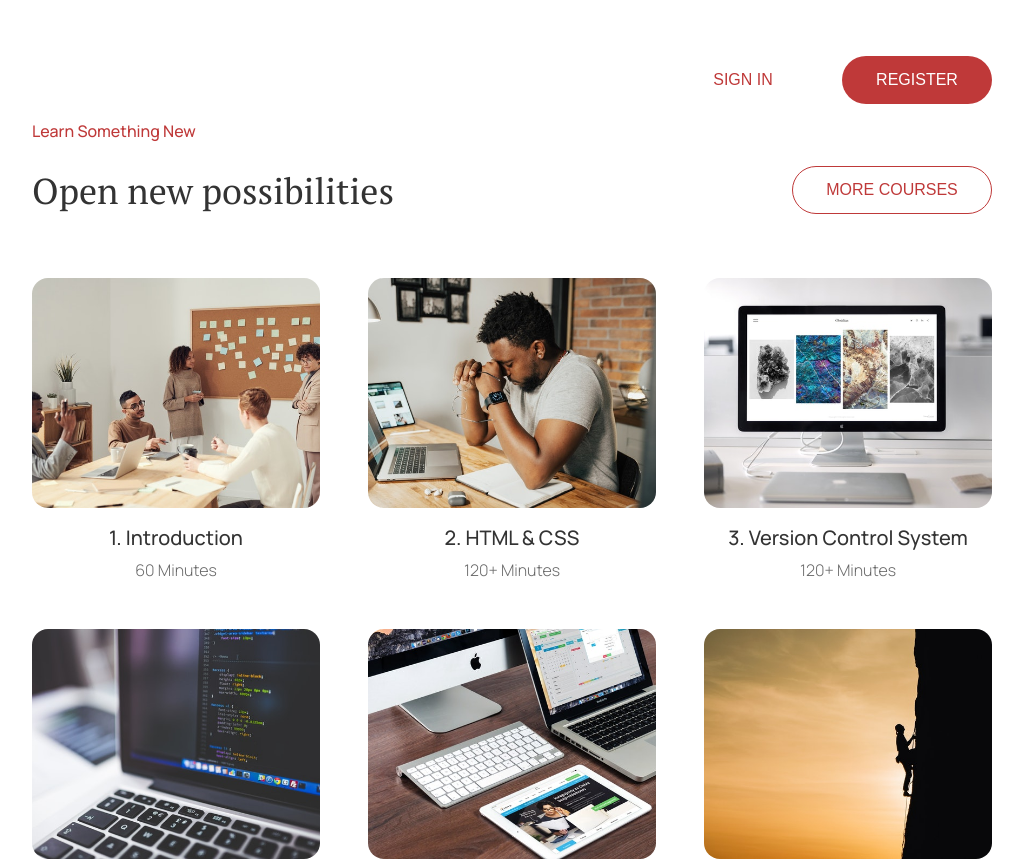
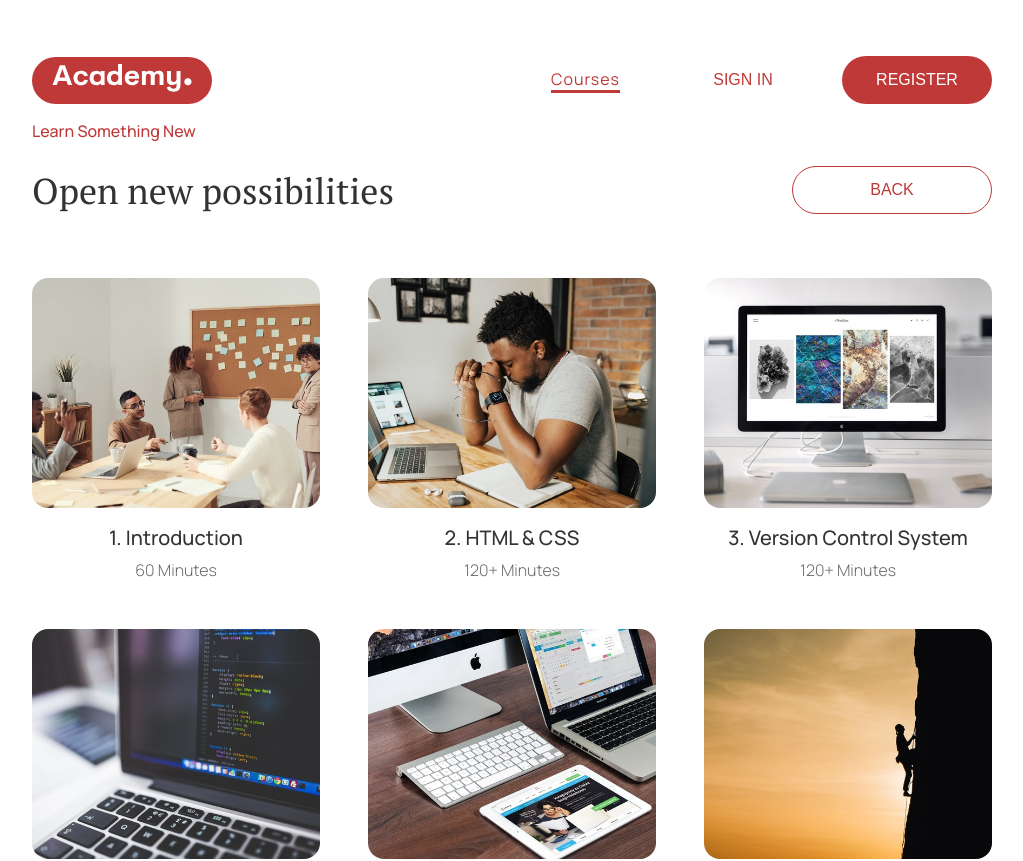
Before and after one commit to DorianBadel/SpeckAcademy, a React (Create React App) app: page /courses in a window 1280 px wide. Shown: the top 861 px of the page, without its empty margins (128-1151 px from the left). Built offline with nearby package versions, Linux system fonts and the light colour scheme.

Commit message:
Zavrsen homework

```diff
--- a/src/components/Header/Header.js
+++ b/src/components/Header/Header.js
@@ -1,6 +1,6 @@
 import React from 'react';
 import './Header.scss';
-import {Link} from "react-router-dom";
+import {NavLink} from "react-router-dom";
 
 import LogoImg from "../../assets/images/logo.svg"
 import Button from "../Button/Button"
@@ -12,16 +12,17 @@ const Header = () => {
     <header className="Header">
 
       <div className="Header-Inner">
-        <Link to="/" className="Header-LogoLink">
+        <NavLink to="/" className={({ isActive }) => (isActive ? "Header-LogoLink Header-Active" : "Header-LogoLink")}>
           <img className="Header-Logo" src={LogoImg} alt="Academy logo"/>
-        </Link>
+        </NavLink>
 
         <svg className="Header-Hamburger" width="448" height="392" viewBox="0 0 448 392" fill="none" xmlns="http://www.w3.org/2000/svg">
                 <path d="M16 72H432C440.837 72 448 64.837 448 56V16C448 7.163 440.837 0 432 0H16C7.163 0 0 7.163 0 16V56C0 64.837 7.163 72 16 72ZM16 232H432C440.837 232 448 224.837 448 216V176C448 167.163 440.837 160 432 160H16C7.163 160 0 167.163 0 176V216C0 224.837 7.163 232 16 232ZM16 392H432C440.837 392 448 384.837 448 376V336C448 327.163 440.837 320 432 320H16C7.163 320 0 327.163 0 336V376C0 384.837 7.163 392 16 392Z" fill="black"/>
         </svg>
 
         <nav className="Header-Nav">
-          <Link to="/courses" className="Header-NavLink"> Courses</Link>
+          <NavLink to="/courses" className={({ isActive }) => (isActive || window.location.pathname === "/course" ? "Header-Active Header-NavLink": "Header-NavLink")}>
+          Courses</NavLink>
 
           <div className="Header-NavButton">
             <Button modifiers={['nav']}> Sign in </Button>
--- a/src/components/Header/Header.scss
+++ b/src/components/Header/Header.scss
@@ -19,7 +19,7 @@
 
         @media (th.$desktop){ display: none; }
 
-        path{ fill: th.$colorSecondary; }
+        path{ fill: th.$colorPrimary; }
     }
 
     &-Inner {
@@ -36,7 +36,19 @@
         @media (th.$desktopLarge){ width: 1260px; }
     }
 
-    &-Logo { width: 140px; }
+    &-Logo { width: 140px;}
+
+    &-LogoLink{
+        padding: 7px 20px 7px 20px;
+        background-color: th.$colorPrimary;
+        border-radius: 30px;
+
+        &.Header-Active{
+            padding: 0px;
+            background-color: #ffffff00;
+            border-radius: 0px;
+        }
+    }
 
     &-Nav {
         display: none;
@@ -53,6 +65,13 @@
         &:hover {
             text-shadow: 0.7px 0 0 th.$colorBgSecondary;
         }
+
+        &.Header-Active{
+            color: th.$colorPrimary;
+            border-color: th.$colorPrimary;
+
+        }
+
     }
 
     &-NavButton {
@@ -63,4 +82,9 @@
           margin-right: 0;
       }
     }
+
+    &-Active{
+        border-style:  none none solid none ;
+        border-color: th.$colorSecondary;
+    }
 }
--- a/src/components/Landing/Landing.js
+++ b/src/components/Landing/Landing.js
@@ -1,5 +1,6 @@
 import React from 'react';
 import './Landing.scss';
+import {Link} from 'react-router-dom';
 //Components
 import Button from '../Button/Button';
 //Images
@@ -17,7 +18,7 @@ const Landing = () => {
           <div class="Landing-ContentInner">
             <h1 class="Landing-Title"> Learn what matters, Speck Academy powered by FOI </h1>
             <p class="Landing-Subtitle"> Make a turnaround in your career or upgrade your current skill set with knowledge-based lessons from IT practice. </p>
-            <Button modifiers={['landing']}> Explore Courses </Button>
+            <Link to="/courses"><Button modifiers={['landing']}> Explore Courses </Button></Link>
           </div>
         </div>
     </div>
--- a/src/components/Section/Section.js
+++ b/src/components/Section/Section.js
@@ -1,4 +1,5 @@
 import React from 'react';
+import {Link} from "react-router-dom";
 import Button from '../Button/Button';
 import './Section.scss';
 
@@ -8,6 +9,7 @@ const Section = ({
     title,
     buttonText,
     isHeadingVisible = true,
+    linkTo,
     children
 }) => {
     const modifierClasses = {
@@ -28,7 +30,7 @@ const Section = ({
                 {actionText && <span className="Section-ActionText">{actionText}</span>}
                 {isHeadingVisible && <div className="Section-Heading">
                     {title && <h2 className="Section-Title">{title}</h2>}
-                    {buttonText && <Button modifiers={['heading', 'outline']}>{buttonText}</Button>}
+                    {buttonText && <Link to={linkTo}><Button modifiers={['heading', 'outline']}>{buttonText}</Button></Link>}
                 </div>}
                 {children}
             </div>
--- a/src/pages/Course/Course.js
+++ b/src/pages/Course/Course.js
@@ -1,21 +1,23 @@
 import React from 'react'
+import "./Course.scss"
 
+//Components
 import Main from '../../components/Main/Main';
 import Section from '../../components/Section/Section';
 import SingleCourse from '../../components/SingleCourse/SingleCourse';
-import Grid from '../../components/Grid/Grid';
-import CourseCard from '../../components/CourseCard/CourseCard';
 
 //Images
 import LectureImg1 from '../../assets/images/lecture-1.jpg';
 
 function Course(){
+    window.scrollTo(0, 0);
     return(
         <Main>
             <Section
             actionText={"120+ Minutes"}
             title={"1. Introduction"}
             buttonText={"Back"}
+            linkTo={"/"}
             >
                 <SingleCourse
                     imgSrc={LectureImg1}
--- a/src/pages/Courses/Courses.js
+++ b/src/pages/Courses/Courses.js
@@ -1,5 +1,7 @@
 import React from 'react'
 
+
+//Courses
 import Main from '../../components/Main/Main';
 import Section from '../../components/Section/Section';
 import Grid from '../../components/Grid/Grid';
@@ -14,12 +16,14 @@ import LectureImg5 from '../../assets/images/lecture-5.jpg';
 import LectureImg6 from '../../assets/images/lecture-6.jpg';
 
 function Courses(){
+    window.scrollTo(0, 0);
     return(
         <Main>
             <Section
             actionText={"Learn Something New"}
             title={"Open new possibilities"}
-            buttonText={"More courses"}
+            buttonText={"Back"}
+            linkTo={"/"}
             >
             <Grid>
                 <CourseCard
--- a/src/pages/Home/Home.js
+++ b/src/pages/Home/Home.js
@@ -16,6 +16,7 @@ import LectureImg4 from '../../assets/images/lecture-4.jpg';
 
 
 function Home(){
+    window.scrollTo(0, 0);
     return(
         <Main>
             <section>
@@ -25,6 +26,7 @@ function Home(){
             actionText={"Learn Something New"}
             title={"Open new possibilities"}
             buttonText={"More courses"}
+            linkTo ={"/courses"}
             >
             <Grid>
                 <CourseCard
```
Also changed, not shown: src/pages/Course/Course.scss (added).
